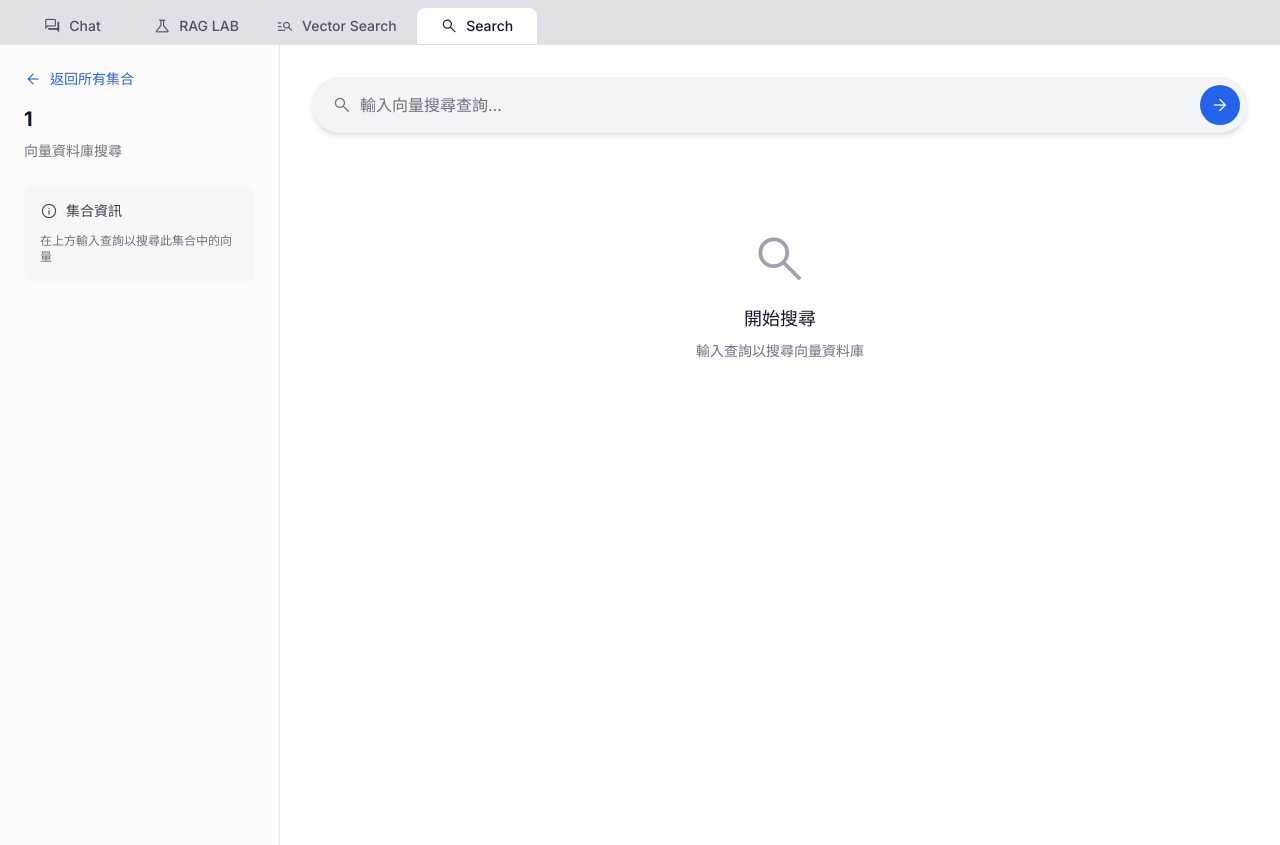
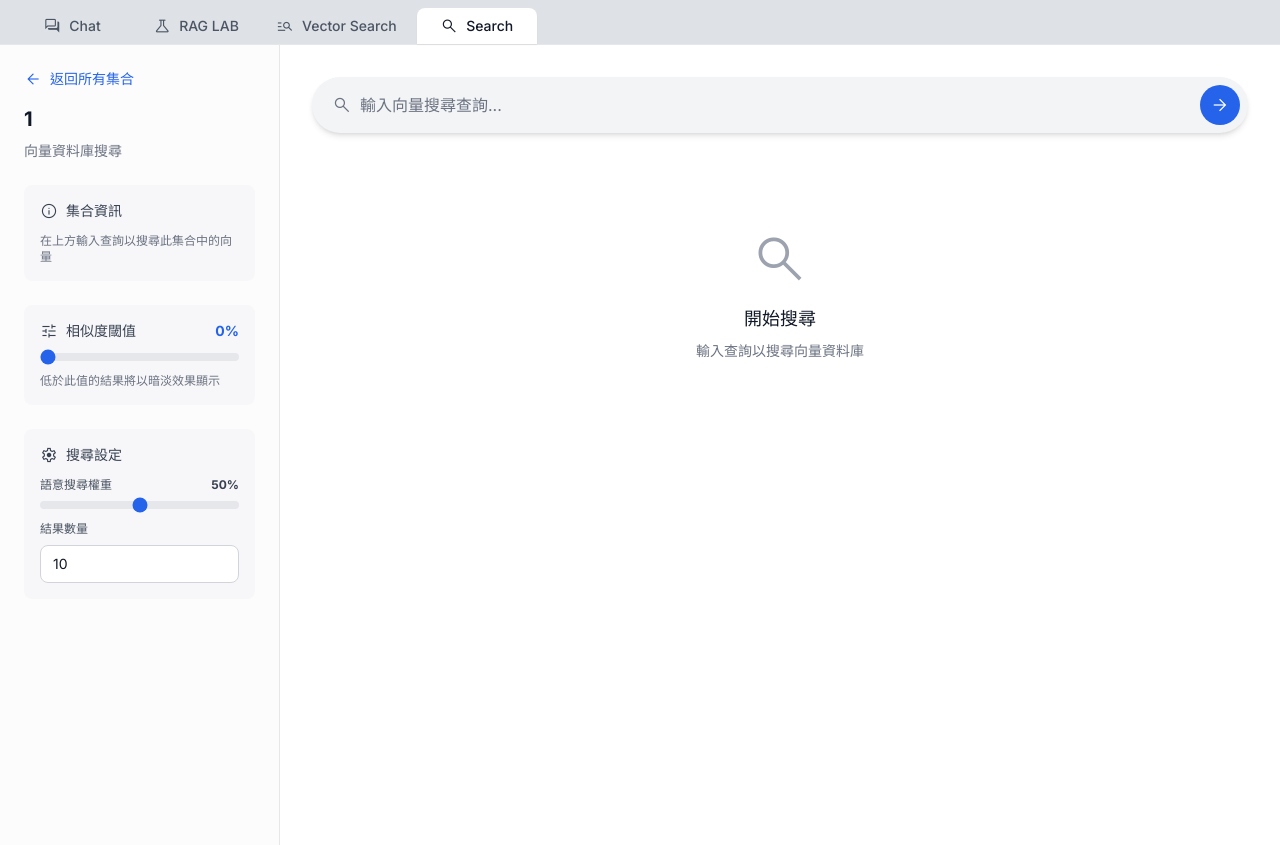
Before and after one commit to Data0831/meta-rag, a Flask app: page /collection/1 in a window 1280 px wide. Run offline with Flask 3, Linux system fonts and the light colour scheme; some libraries are stand-ins or nearby versions.

Commit message:
feat: search filter

```diff
--- a/src/static/js/collection_search.js
+++ b/src/static/js/collection_search.js
@@ -3,19 +3,11 @@
 
 /**
  * Search Configuration
- *
- * To add UI controls for these settings, add the following elements to your HTML:
- *
- * For semantic ratio control (slider):
- * <input type="range" id="semanticRatioSlider" min="0" max="1" step="0.1" value="0.5">
- * <span id="semanticRatioValue">50%</span>
- *
- * For limit control (number input):
- * <input type="number" id="limitInput" min="1" max="100" value="10">
  */
 let searchConfig = {
     limit: 10,  // Number of results to return
-    semanticRatio: 0.5  // Weight for semantic search (0.0 = pure keyword, 1.0 = pure semantic)
+    semanticRatio: 0.5,  // Weight for semantic search (0.0 = pure keyword, 1.0 = pure semantic)
+    similarityThreshold: 0  // Similarity threshold (0-100), results below this will be dimmed
 };
 
 // DOM Elements
@@ -41,7 +33,19 @@ document.addEventListener('DOMContentLoaded', () => {
 
 // Setup search configuration (can be extended with UI controls)
 function setupSearchConfig() {
-    // Try to get semantic ratio slider if it exists in the UI
+    // Similarity threshold slider
+    const similarityThreshold = document.getElementById('similarityThreshold');
+    const thresholdValue = document.getElementById('thresholdValue');
+    if (similarityThreshold && thresholdValue) {
+        similarityThreshold.addEventListener('input', (e) => {
+            searchConfig.similarityThreshold = parseInt(e.target.value);
+            thresholdValue.textContent = searchConfig.similarityThreshold + '%';
+            // Apply threshold to current results if they exist
+            applyThresholdToResults();
+        });
+    }
+
+    // Semantic ratio slider
     const semanticRatioSlider = document.getElementById('semanticRatioSlider');
     if (semanticRatioSlider) {
         semanticRatioSlider.addEventListener('input', (e) => {
@@ -54,7 +58,7 @@ function setupSearchConfig() {
         });
     }
 
-    // Try to get limit input if it exists in the UI
+    // Limit input
     const limitInput = document.getElementById('limitInput');
     if (limitInput) {
         limitInput.addEventListener('change', (e) => {
@@ -64,6 +68,25 @@ function setupSearchConfig() {
             }
         });
     }
+}
+
+// Apply threshold to current results (real-time update)
+function applyThresholdToResults() {
+    if (!currentResults || currentResults.length === 0) return;
+
+    const resultCards = resultsContainer.querySelectorAll('.result-card');
+    resultCards.forEach((card, index) => {
+        if (index < currentResults.length) {
+            const result = currentResults[index];
+            const score = Math.round((result._rankingScore || 0) * 100);
+
+            if (score < searchConfig.similarityThreshold) {
+                card.classList.add('dimmed-result');
+            } else {
+                card.classList.remove('dimmed-result');
+            }
+        }
+    });
 }
 
 // Event Listeners
@@ -175,8 +198,12 @@ function renderResultCard(result, rank) {
         metadata.unshift(['month', result.month]);
     }
 
+    // Check if result is below threshold
+    const isDimmed = scorePercent < searchConfig.similarityThreshold;
+    const dimmedClass = isDimmed ? 'dimmed-result' : '';
+
     return `
-        <div class="rounded-lg bg-gray-50 dark:bg-gray-800 p-5 card-shadow transition-shadow hover:shadow-lg">
+        <div class="result-card rounded-lg bg-gray-50 dark:bg-gray-800 p-5 card-shadow transition-all duration-300 hover:shadow-lg ${dimmedClass}">
             <!-- Header -->
             <div class="flex justify-between items-start mb-3">
                 <div class="flex items-center gap-2">
--- a/src/templates/collection_search.html
+++ b/src/templates/collection_search.html
@@ -27,6 +27,22 @@
 
         .card-shadow {
             box-shadow: 0 4px 6px -1px rgb(0 0 0 / 0.1), 0 2px 4px -2px rgb(0 0 0 / 0.1);
+        }
+
+        /* Dimmed result style - applied when similarity is below threshold */
+        .dimmed-result {
+            opacity: 0.4;
+            filter: grayscale(20%);
+            transition: opacity 0.3s ease, filter 0.3s ease;
+        }
+
+        .dimmed-result:hover {
+            opacity: 0.6;
+        }
+
+        /* Smooth transitions for result cards */
+        .result-card {
+            transition: opacity 0.3s ease, filter 0.3s ease, transform 0.2s ease;
         }
     </style>
 
@@ -86,6 +102,47 @@
                 </div>
                 <div class="text-xs text-gray-500 dark:text-gray-400">
                     在上方輸入查詢以搜尋此集合中的向量
+                </div>
+            </div>
+
+            <!-- Similarity Threshold Control -->
+            <div class="flex flex-col gap-3 p-4 bg-gray-100/50 dark:bg-white/5 rounded-lg">
+                <div class="flex items-center justify-between">
+                    <div class="flex items-center gap-2 text-gray-700 dark:text-gray-300">
+                        <span class="material-symbols-outlined text-[18px]">tune</span>
+                        <span class="text-sm font-medium">相似度閾值</span>
+                    </div>
+                    <span id="thresholdValue" class="text-sm font-bold text-blue-600 dark:text-blue-400">0%</span>
+                </div>
+                <input type="range" id="similarityThreshold" min="0" max="100" step="5" value="0"
+                    class="w-full h-2 bg-gray-200 dark:bg-gray-700 rounded-lg appearance-none cursor-pointer accent-blue-600">
+                <div class="text-xs text-gray-500 dark:text-gray-400">
+                    低於此值的結果將以暗淡效果顯示
+                </div>
+            </div>
+
+            <!-- Search Configuration -->
+            <div class="flex flex-col gap-3 p-4 bg-gray-100/50 dark:bg-white/5 rounded-lg">
+                <div class="flex items-center gap-2 text-gray-700 dark:text-gray-300">
+                    <span class="material-symbols-outlined text-[18px]">settings</span>
+                    <span class="text-sm font-medium">搜尋設定</span>
+                </div>
+
+                <!-- Semantic Ratio Slider -->
+                <div class="flex flex-col gap-2">
+                    <div class="flex items-center justify-between">
+                        <label for="semanticRatioSlider" class="text-xs text-gray-600 dark:text-gray-400">語意搜尋權重</label>
+                        <span id="semanticRatioValue" class="text-xs font-bold text-gray-700 dark:text-gray-300">50%</span>
+                    </div>
+                    <input type="range" id="semanticRatioSlider" min="0" max="1" step="0.1" value="0.5"
+                        class="w-full h-2 bg-gray-200 dark:bg-gray-700 rounded-lg appearance-none cursor-pointer accent-blue-600">
+                </div>
+
+                <!-- Limit Input -->
+                <div class="flex flex-col gap-2">
+                    <label for="limitInput" class="text-xs text-gray-600 dark:text-gray-400">結果數量</label>
+                    <input type="number" id="limitInput" min="1" max="100" value="10"
+                        class="px-3 py-2 bg-white dark:bg-gray-800 border border-gray-300 dark:border-gray-600 rounded-lg text-sm text-gray-900 dark:text-white focus:ring-2 focus:ring-blue-500 focus:border-transparent">
                 </div>
             </div>
         </aside>
```
Also changed, not shown: history.md (+5 -0 lines).
